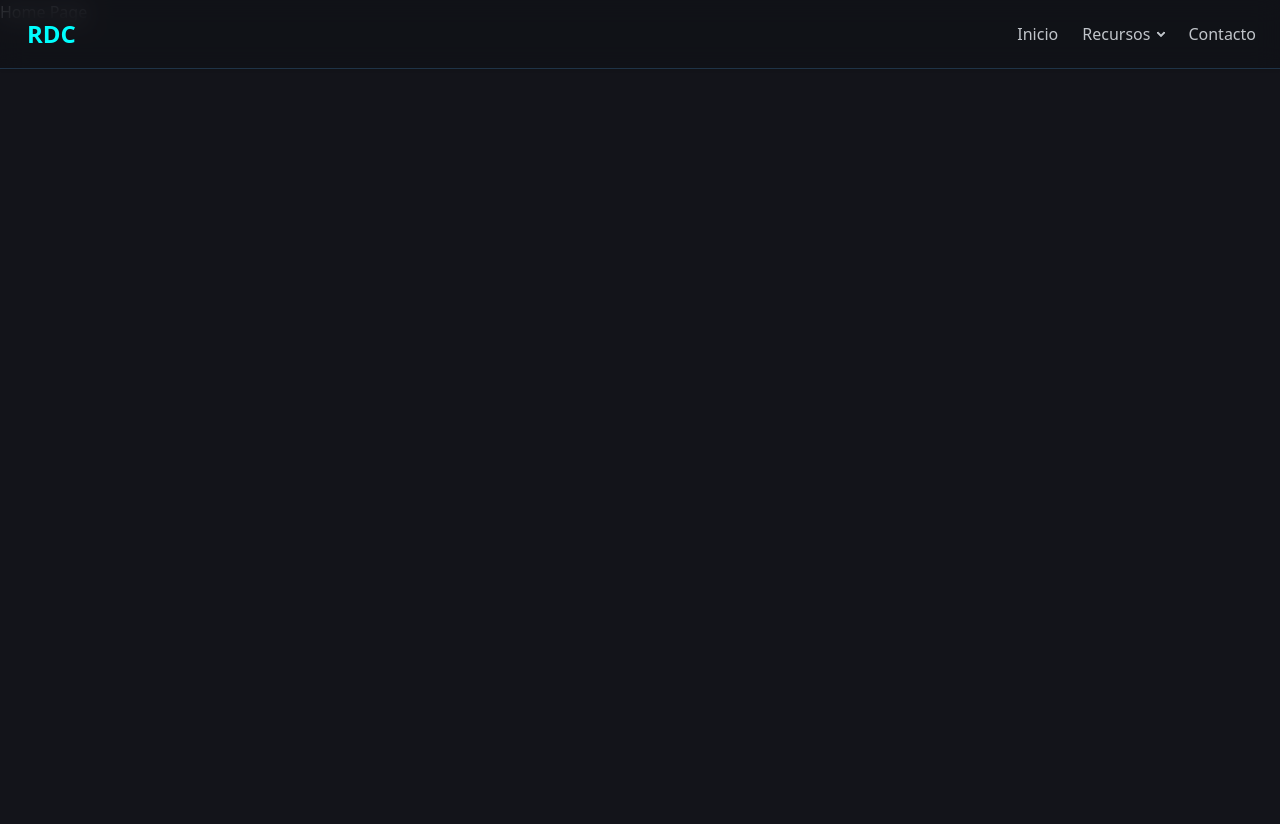
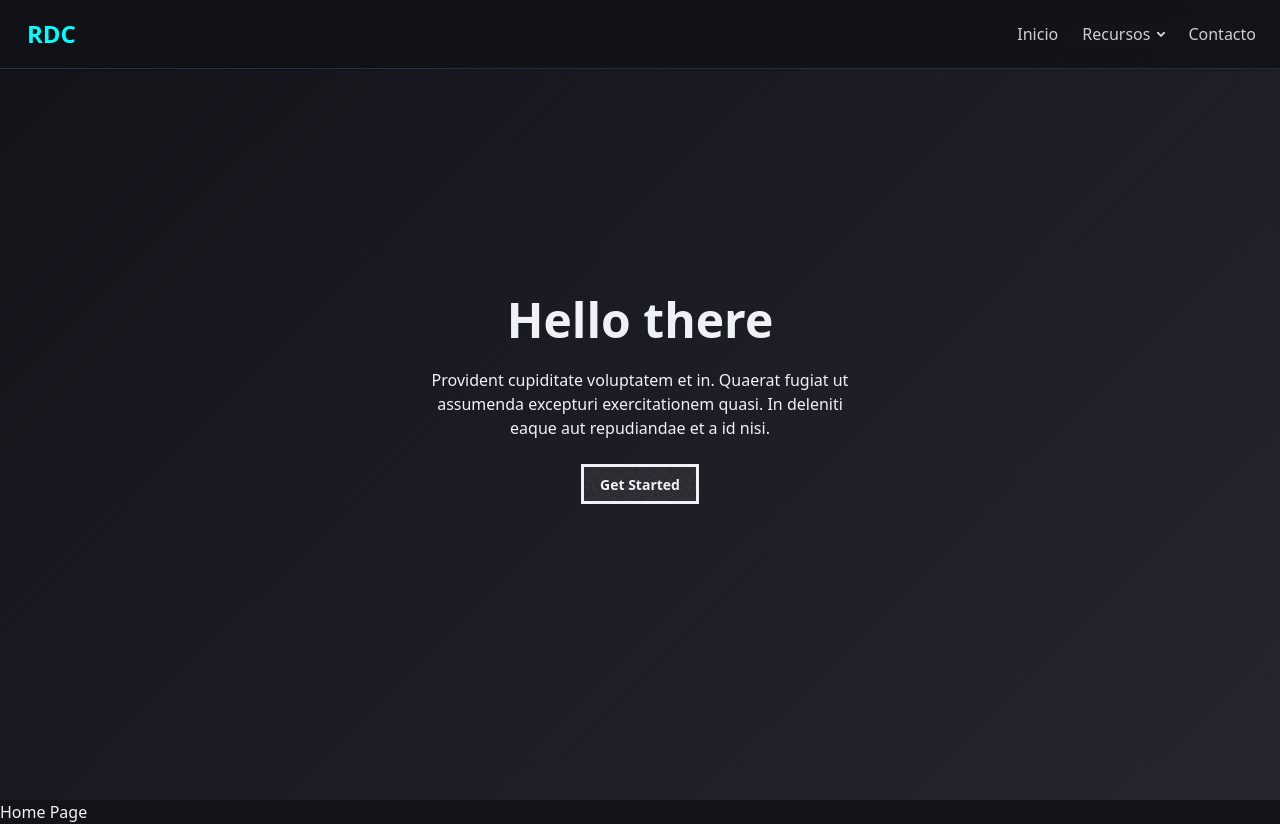
Before and after one commit to RoyDCC/RoyDCC.github.io, a Vue app: page / in a window 1280 px wide. Before the commit the page ends 800 px from the top, so only its background shows below. Built offline with nearby package versions, Linux system fonts and the light colour scheme.

Commit message:
Hero component and more root color vars

```diff
--- a/src/components/Navbar.vue
+++ b/src/components/Navbar.vue
@@ -1,6 +1,6 @@
 <template>
   <div
-    class="navbar bg-base-100 shadow-sm glass-border-b absolute top-0 bg-glass font-light"
+    class="navbar bg-base-100 shadow-sm glass-border-b absolute top-0 bg-glass font-light fixed"
   >
     <div class="navbar-start flex-grow">
       <div class="dropdown">
@@ -60,7 +60,7 @@
 <style scoped>
 .menu a,
 .menu summary {
-  color: var(--custom-text-menu);
+  color: var(--custom-text-desc);
   transition: 300ms;
 }
 .menu a:hover {
--- a/src/style.css
+++ b/src/style.css
@@ -7,9 +7,11 @@
   --custom-bg-primary: #13141a;
   --custom-text-primary: #eef2f7;
   --custom-text-cian: #00ffff;
-  --custom-text-menu: #edF2f7cc;
+  --custom-text-desc: #fffc;
   --custom-glass-border: #1f3347;
   --custom-glass-bg: #111217cc;
+  --custom-hero-gradient-bg: linear-gradient(135deg, #13141a, #25262e);
+  --custom-cian-gradient-bg: linear-gradient(135deg, #00ffff, #4dffff);
   /* Colores Principales
   #1a1c24 (--card: 230 15% 12%) Fondo de tarjetas y elementos contenedores como las cards de contacto y proyectos.
   #4dffff (--primary-glow: 185 100% 70%) Variante brillante del cian, usado en efectos hover y estados activos.
@@ -18,8 +20,6 @@
   #2a2b34 (--border: 230 15% 20%) Color de bordes, usado en inputs y separadores de elementos.
 
   Gradientes
-  linear-gradient(135deg, #00ffff, #4dffff) (--gradient-primary) Gradiente principal cian, usado en botones principales y texto destacado.
-  linear-gradient(135deg, #13141a, #25262e) (--gradient-hero) Gradiente del hero, usado como overlay en la sección principal.
   linear-gradient(135deg, rgba(31,33,40,0.1), rgba(31,33,40,0.05)) (--gradient-glass) Gradiente sutil para efectos glass, usado en elementos con transparencia. */
 }
 .main-font{
--- /dev/null
+++ b/src/ui/home/components/HeroContainer.vue
@@ -0,0 +1,23 @@
+<template>
+    <section class="hero hero-bg min-h-screen">
+        <div class="hero-content text-center">
+          <div class="max-w-md">
+            <h1 class="text-5xl font-bold">Hello there</h1>
+            <p class="py-6">
+              Provident cupiditate voluptatem et in. Quaerat fugiat ut assumenda excepturi exercitationem
+              quasi. In deleniti eaque aut repudiandae et a id nisi.
+            </p>
+            <button class="btn btn-primary">Get Started</button>
+          </div>
+        </div>
+      </section>
+</template>
+
+<script setup lang="ts">
+</script>
+
+<style scoped>
+.hero-bg{
+    background: var(--custom-hero-gradient-bg);
+}
+</style>
--- a/src/ui/home/pages/HomePage.vue
+++ b/src/ui/home/pages/HomePage.vue
@@ -1,10 +1,13 @@
 <template>
   <section class="h-full">
+    <HeroContainer/>
     <h1>Home Page</h1>
   </section>
 </template>
 
-<script setup lang="ts"></script>
+<script setup lang="ts">
+import HeroContainer from '../components/HeroContainer.vue';
+</script>
 
 <style scoped>
 </style>
```
